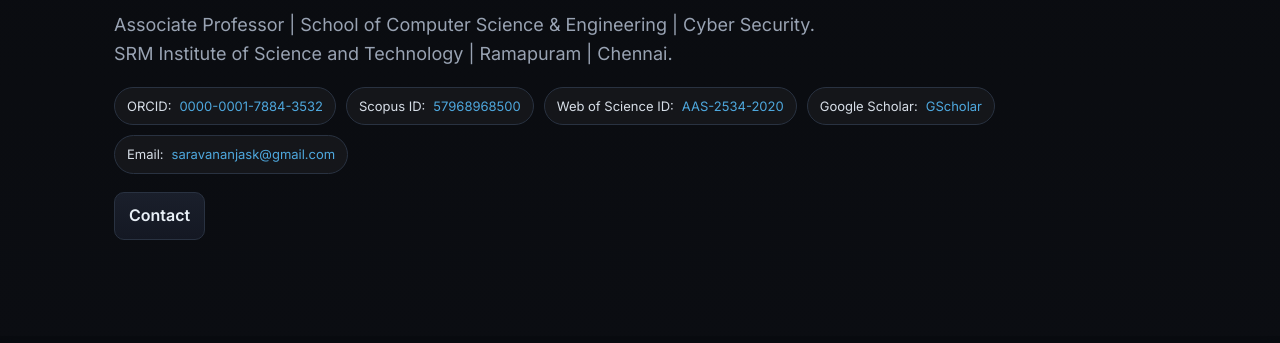
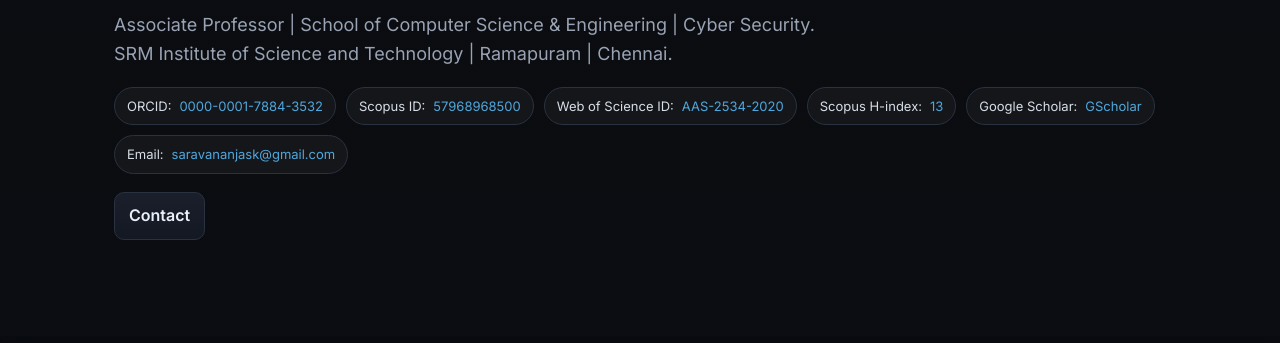
Before and after one commit to saravananjask/saravananjask.github.io, a plain HTML site: page index.html in a window 1280 px wide. Shown: the part 429-772 px from the top of the page. Drawn offline with nearby package versions, Linux system fonts and the light colour scheme.

Commit message:
Update index.html

```diff
--- a/index.html
+++ b/index.html
@@ -75,6 +75,8 @@
         <span class="badge">ORCID: <a href="https://orcid.org/0000-0001-7884-3532" target="_blank" rel="noopener">0000-0001-7884-3532</a></span>
         <span class="badge">Scopus ID: <a href="https://www.scopus.com/authid/detail.uri?authorId=57968968500" target="_blank" rel="noopener">57968968500</a></span>
         <span class="badge">Web of Science ID: <a href="https://www.webofscience.com/wos/author/rid/AAS-2534-2020" target="_blank" rel="noopener">AAS-2534-2020</a></span>
+        <span class="badge">Scopus H-index: <a rel="noopener">13</a></span>
+
         <span class="badge">Google Scholar: <a href="https://scholar.google.com/citations?user=8_a-QukAAAAJ&hl=en" target="_blank" rel="noopener">GScholar</a></span>
         <span class="badge">Email: <a href="mailto:saravananjask@gmail.com">saravananjask@gmail.com</a></span>
               </div>
```
